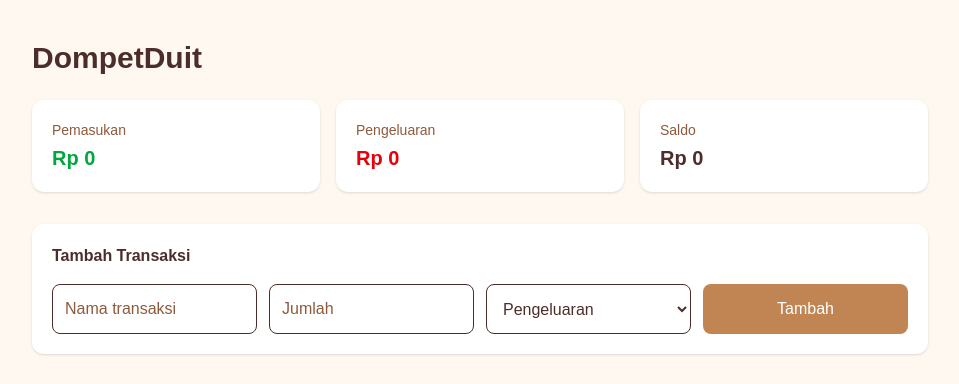
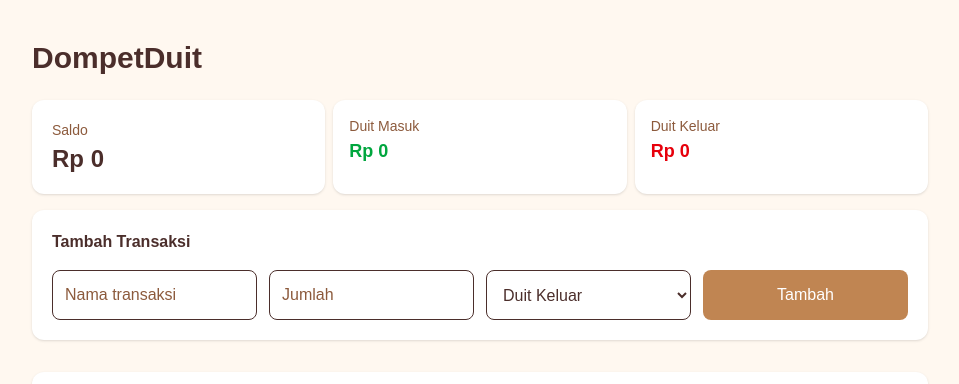
Before and after one commit to cihuw4/Next-X-Supabase, a Next.js app: page /dashboard in a window 1280 px wide. Shown: the top 384 px of the page, without its empty margins (160-1119 px from the left). Built offline with nearby package versions, Linux system fonts and the light colour scheme; no server answers; the database is empty.

Commit message:
Revamp Dashboard summary layout and labels for better clarity

```diff
--- a/app/dashboard/page.tsx
+++ b/app/dashboard/page.tsx
@@ -112,25 +112,33 @@ export default function Dashboard() {
         </h1>
 
         {/* Summary */}
-        <div className="grid grid-cols-1 sm:grid-cols-3 gap-4 mb-8">
-          <div className="bg-white p-5 rounded-xl shadow-sm">
-            <p className="text-sm text-[#8C5A3C] mb-1">Pemasukan</p>
-            <h2 className="text-xl font-bold text-green-600">
+        <div className="grid grid-cols-2 sm:grid-cols-3 gap-2 mb-4">
+          {/* Saldo */}
+          <div className="col-span-2 sm:col-span-1 bg-white p-5 rounded-xl shadow-sm">
+            <p className="text-sm text-[#8C5A3C] mb-1">Saldo</p>
+
+            <h2 className="text-xl md:text-2xl font-bold text-[#4B2E2B] leading-tight break-words">
+              {formatRupiah(balance)}
+            </h2>
+          </div>
+
+          {/* Duit Masuk */}
+          <div className="bg-white p-4 rounded-xl shadow-sm">
+            <p className="text-xs sm:text-sm text-[#8C5A3C] mb-1">Duit Masuk</p>
+
+            <h2 className="text-base sm:text-lg font-bold text-green-600 leading-tight break-words">
               {formatRupiah(income)}
             </h2>
           </div>
 
-          <div className="bg-white p-5 rounded-xl shadow-sm">
-            <p className="text-sm text-[#8C5A3C] mb-1">Pengeluaran</p>
-            <h2 className="text-xl font-bold text-red-600">
+          {/* Duit Keluar */}
+          <div className="bg-white p-4 rounded-xl shadow-sm">
+            <p className="text-xs sm:text-sm text-[#8C5A3C] mb-1">
+              Duit Keluar
+            </p>
+
+            <h2 className="text-base sm:text-lg font-bold text-red-600 leading-tight break-words">
               {formatRupiah(expense)}
-            </h2>
-          </div>
-
-          <div className="bg-white p-5 rounded-xl shadow-sm">
-            <p className="text-sm text-[#8C5A3C] mb-1">Saldo</p>
-            <h2 className="text-xl font-bold text-[#4B2E2B]">
-              {formatRupiah(balance)}
             </h2>
           </div>
         </div>
@@ -162,8 +170,8 @@ export default function Dashboard() {
               value={type}
               onChange={(e) => setType(e.target.value)}
             >
-              <option value="expense">Pengeluaran</option>
-              <option value="income">Pemasukan</option>
+              <option value="expense">Duit Keluar</option>
+              <option value="income">Duit Masuk</option>
             </select>
 
             <button
```
